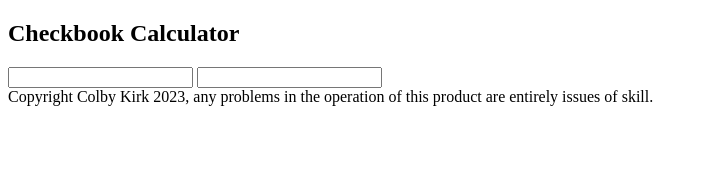
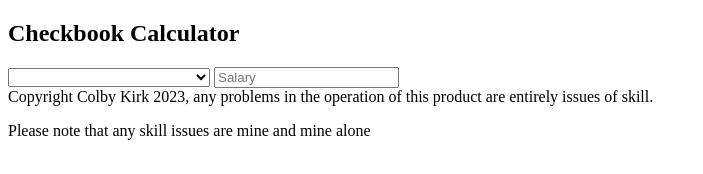
Before and after one commit to TheRealTurtle00/EECU-calculator, a plain HTML site: page index.html in a window 1280 px wide. Shown: the whole page, without its empty margins (0-703 px from the left). Drawn offline with Linux system fonts and the light colour scheme.

Commit message:
MASSIVE improvements, need to make inputs for deductions

```diff
--- a/index.html
+++ b/index.html
@@ -16,10 +16,18 @@
 
         <section class="inputs">
             <form action="/js/calculatorScript.js">
-                <input list="Careers">
-                <datalist id="Careers"></datalist>
-                <input type="number" name="Salary" id="Salary">
+                <select id="Careers">
+                    <option value="0"></option>
+                    <!-- Populated by script -->
+                </select>
+                <input type="number" name="Salary" id="Salary" placeholder="Salary">
             </form>
+
+            <section class="Deductions">
+                <form action="/js/calculatorScript.js">
+
+                </form>
+            </section>
         </section>
 
 
@@ -30,6 +38,7 @@
 
         <footer>
             Copyright Colby Kirk 2023, any problems in the operation of this product are entirely issues of skill.
+            <p class="finetext">Please note that any skill issues are mine and mine alone</p>
         </footer>
 
 
--- a/js/calculatorScript.js
+++ b/js/calculatorScript.js
@@ -104,20 +104,21 @@ function deductionsFromGross(input){
 console.log (deductionsFromGross(GM));
 
 let datalist = document.getElementById('Careers');
+let salary = document.getElementById("Salary");
+
 
 
 for(job of data){
-    // console.log(job[0]);
     let element = document.createElement('option');
-    element.value = job[0];
-    element.setAttribute("data--salary", job[1]);
-    // element.addEventListener('click',)
+    element.value = job[1];
+    element.innerText= job[0];
 
     datalist.appendChild(element);
 }
 
-function populateSalary{
-    document.getElementById()
+function populateSalary(value){
+    salary.value = value;
+    console.log(value);
 }
 
-datalist.addEventListener('onchange',populateSalary);
+datalist.addEventListener('change', (e) => populateSalary(e.target.value));
```
